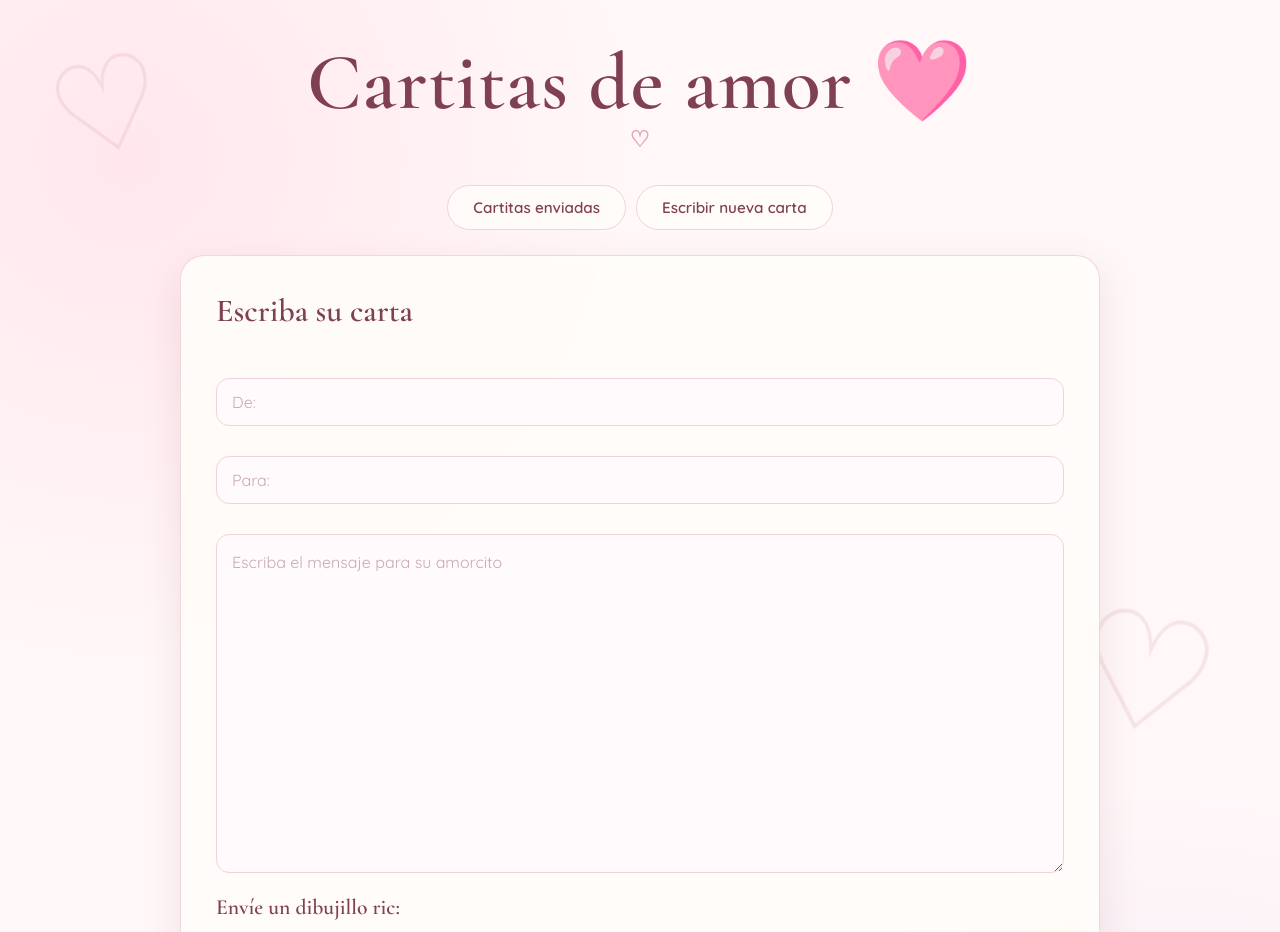
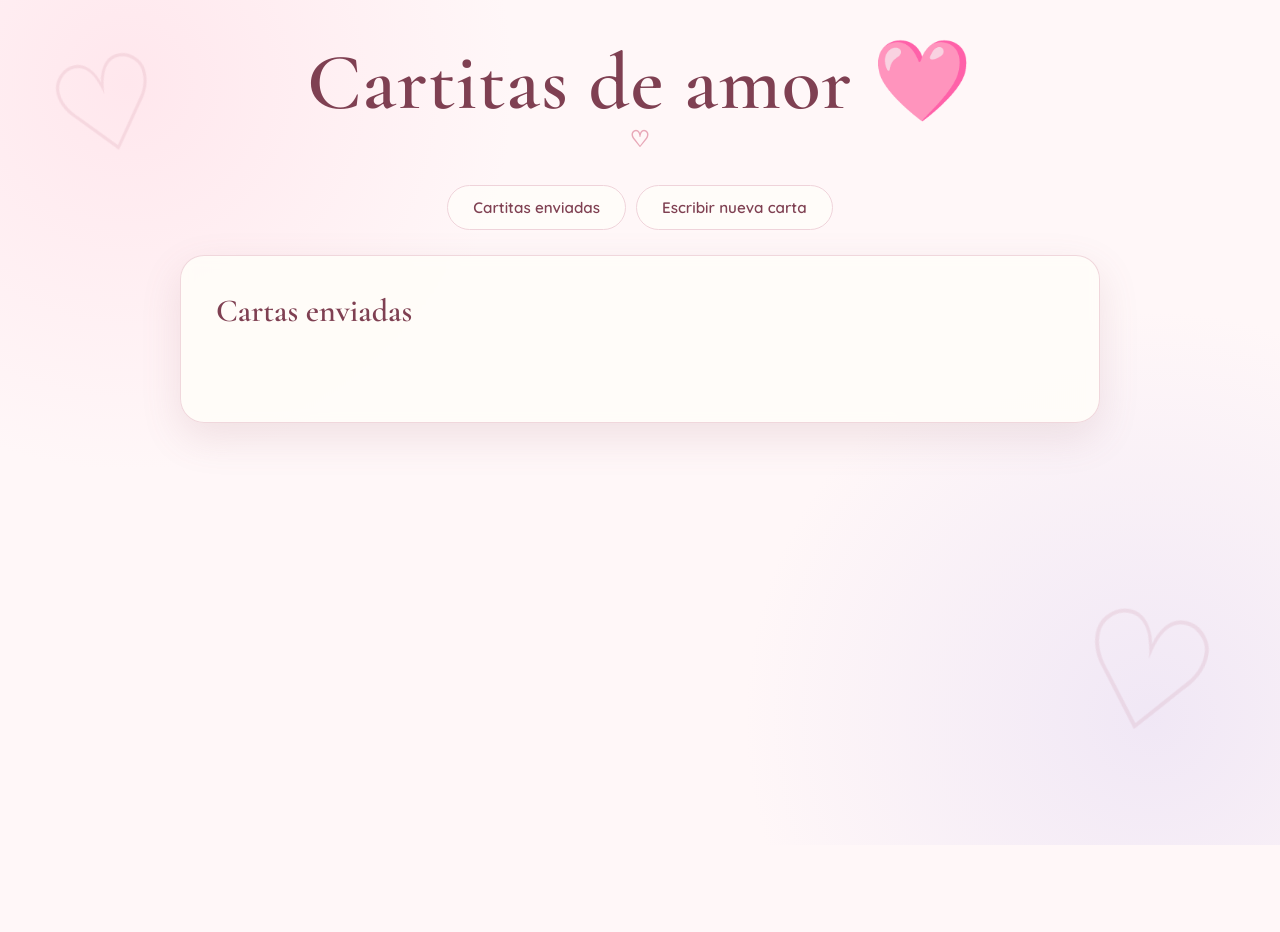
Before and after one commit to DiegoMVM/Carta, a Flask app: page / in a window 1280 px wide. Shown: the top 932 px of the page. After the commit the page ends 811 px from the top, so only its background shows below. Run offline with Flask 3, Linux system fonts and the light colour scheme; parts of the project's set-up code (start-up, migrations or seed data) failed here and were passed over; some web fonts are replaced.

Commit message:
Update index.html
Cambio de pestaña inicial

```diff
--- a/templates/index.html
+++ b/templates/index.html
@@ -26,7 +26,7 @@
         <!-- =========================================
              PESTAÑA 1: ESCRIBIR CARTA
              ========================================= -->
-        <section id="vista-escribir">
+        <section id="vista-escribir" hidden>
             <h2>Escriba su carta</h2>
 
             <form id="form-carta">
@@ -85,7 +85,7 @@
         <!-- =========================================
              PESTAÑA 2: CARTAS GENERADAS
              ========================================= -->
-        <section id="vista-cartas" hidden>
+        <section id="vista-cartas">
             <h2>Cartas enviadas</h2>
 
             <div id="lista-cartas">
```
